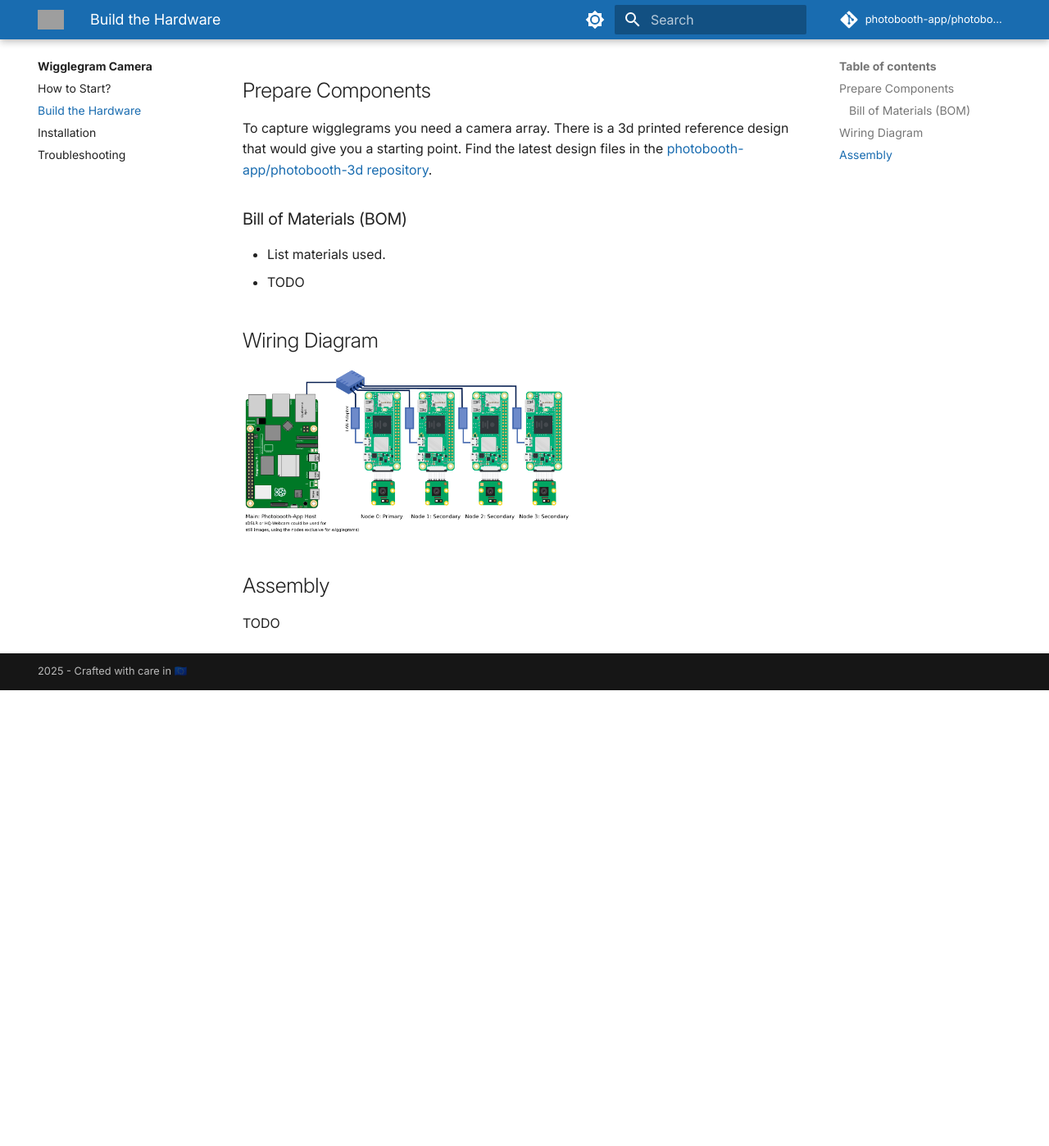
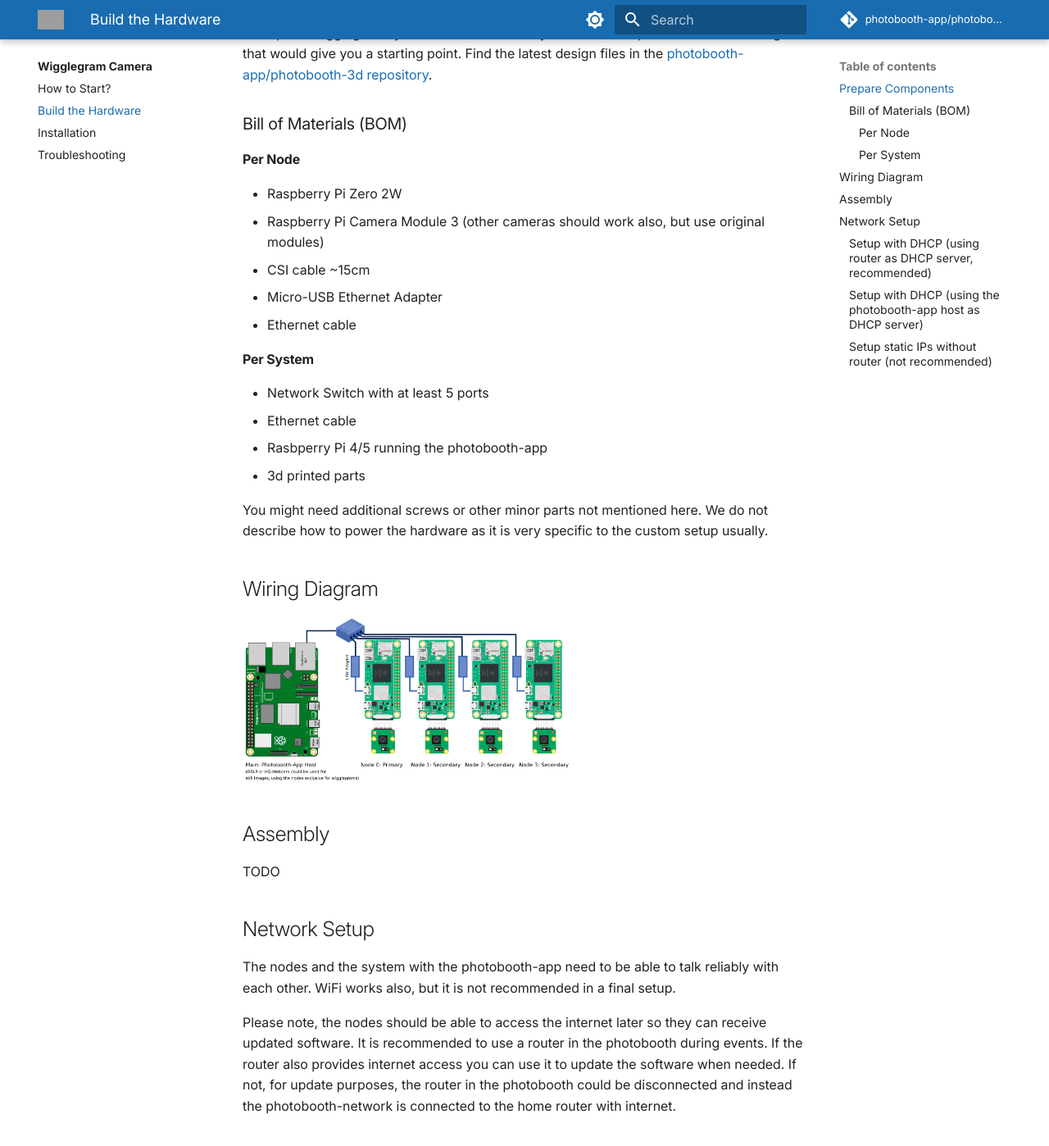
Before and after one commit to photobooth-app/photobooth-docs, an MkDocs documentation site: the page built from docs/wigglegramcamera/build.md, in a window 1280 px wide and 1400 px high, scrolled down 1060 px. Shown: the whole window at 82% size. Built offline with MkDocs 1.6.1 and Material for MkDocs 9.7.7, drawn with Linux system fonts in a browser that asks for light colours; comment, search, counter and statistics services are not loaded; before the commit the page ends 1902 px from its top, so only the background shows below that; some of the changed text lies outside the part shown; grey boxes are pictures that could not be loaded.

Commit message:
update docs

```diff
--- a/docs/wigglegramcamera/build.md
+++ b/docs/wigglegramcamera/build.md
@@ -1,17 +1,14 @@
 
 # Build the Hardware
 
-!!! info
-    This is all experimental! 🧪
-
 <figure markdown>
-  ![frontpage](./assets/cae-front.png){ width="400" }
-  <figcaption>TODO</figcaption>
+  ![frontpage](./assets/camera-array-pi-zeros-network-overview.webp){ width="400" }
+  <figcaption>Interior of the photobooth. 4 cameras are used in the reference design, but the number of cameras is not limited.</figcaption>
 </figure>
 
 <figure markdown>
-  ![frontpage](./assets/cae-rear.png){ width="400" }
-  <figcaption>TODO</figcaption>
+  ![frontpage](./assets/camera-array-pi-zeros-network-detail.webp){ width="400" }
+  <figcaption>Camera array with 4 Raspberry Pi Camera module 3 hooked each to a Pi Zero 2W. The Pi Zeros are connected to the ethernet using an USB-Ethernet adapter.</figcaption>
 </figure>
 
 ## Prepare Components
@@ -21,13 +18,46 @@
 
 ### Bill of Materials (BOM)
 
-- List materials used.
-- TODO
+#### Per Node
+
+- Raspberry Pi Zero 2W
+- Raspberry Pi Camera Module 3 (other cameras should work also, but use original modules)
+- CSI cable ~15cm
+- Micro-USB Ethernet Adapter
+- Ethernet cable
+
+#### Per System
+
+- Network Switch with at least 5 ports
+- Ethernet cable
+- Rasbperry Pi 4/5 running the photobooth-app
+- 3d printed parts
+
+You might need additional screws or other minor parts not mentioned here. We do not describe how to power the hardware as it is very specific to the custom setup usually.
 
 ## Wiring Diagram
 
-![frontpage](./assets/wiringdiagram.png){ width="400" }
+![wigglecam nodes wiring diagram](./assets/wiringdiagram.png){ width="400" }
 
 ## Assembly
 
 TODO
+
+## Network Setup
+
+The nodes and the system with the photobooth-app need to be able to talk reliably with each other. WiFi works also, but it is not recommended in a final setup.
+
+Please note, the nodes should be able to access the internet later so they can receive updated software. It is recommended to use a router in the photobooth during events. If the router also provides internet access you can use it to update the software when needed.
+If not, for update purposes, the router in the photobooth could be disconnected and instead the photobooth-network is connected to the home router with internet.
+
+### Setup with DHCP (using router as DHCP server, recommended)
+
+TODO
+
+### Setup with DHCP (using the photobooth-app host as DHCP server)
+
+TODO
+
+### Setup static IPs without router (not recommended)
+
+TODO
```
Also changed, not shown: docs/features.md (+4 -3 lines), docs/index.md (+0 -12 lines), docs/wigglegramcamera/index.md (+44 -15 lines), docs/reference/openapi.json, docs/wigglegramcamera/assets/cae-front.png (deleted), docs/wigglegramcamera/assets/cae-rear.png (deleted), docs/wigglegramcamera/assets/camera-array-pi-zeros-network-detail.webp (added), docs/wigglegramcamera/assets/camera-array-pi-zeros-network-overview.webp (added), docs/wigglegramcamera/assets/photobooth-3dprint-camera-array.webp (added).
